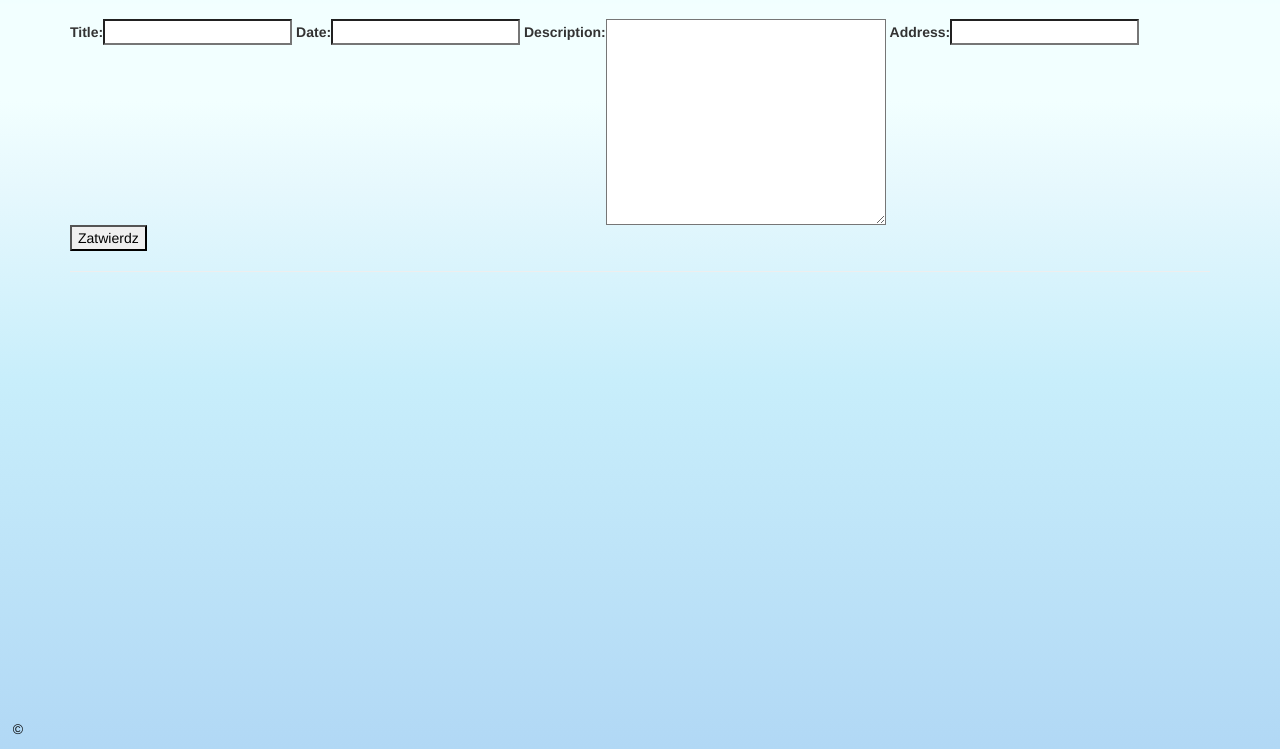
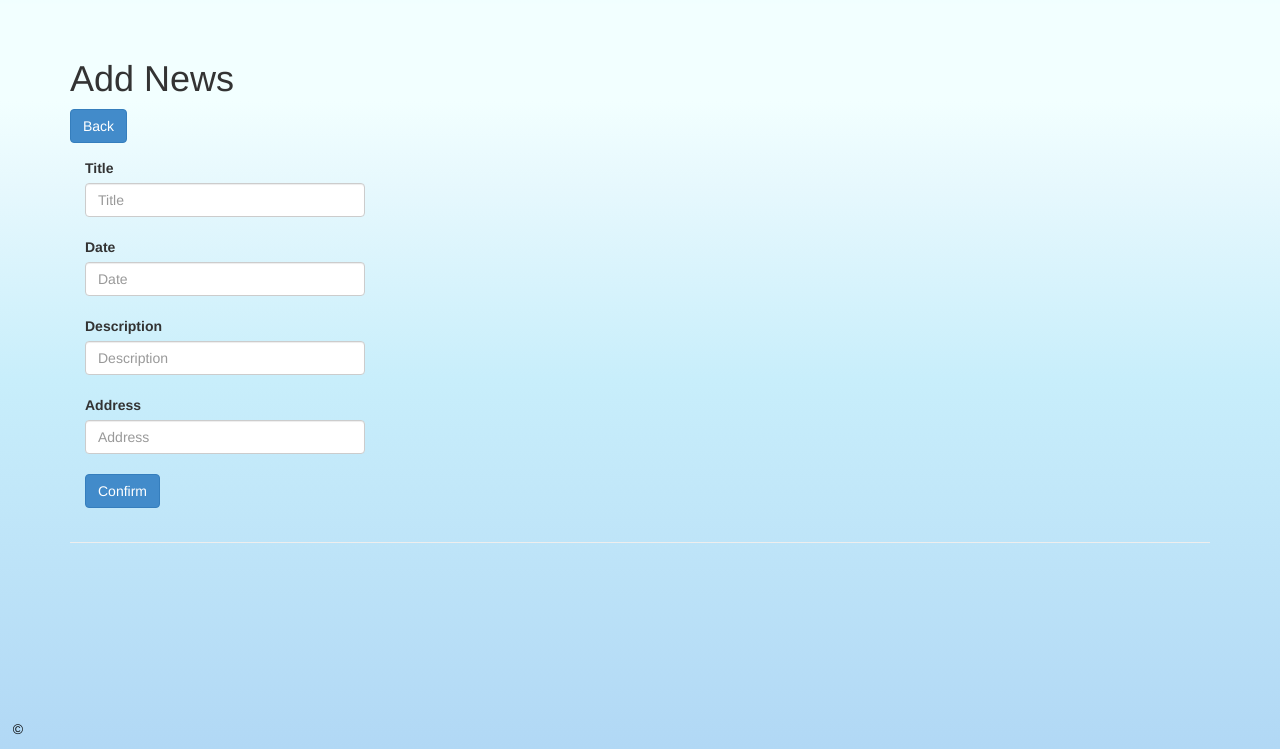
Before and after one commit to Meizoo/NewsCenter, a Django app: page /add in a window 1280 px wide. Shown: the part 51-800 px from the top of the page. Run offline with Django 3.2, Linux system fonts and the light colour scheme; some libraries are stand-ins or nearby versions.

Commit message:
Create news added

```diff
--- a/NewsCenter/NewsCenter/app/templates/app/details.html
+++ b/NewsCenter/NewsCenter/app/templates/app/details.html
@@ -2,8 +2,6 @@
 
 {% block content %}
 <div class="container jumbotron">
-	<button onclick="window.location='{% url 'news'%} '"></button>
-	<br />
     <h1> Tytuł: {{new.title}} </h1>
 	<hr />
 	<h5> Data rozpoczęcia: {{new.date|date:"Y m d D"}} </h5>
--- a/NewsCenter/NewsCenter/app/templates/app/form.html
+++ b/NewsCenter/NewsCenter/app/templates/app/form.html
@@ -1,9 +1,27 @@
 {% extends 'app/layout.html'%}
 
 {% block content %}
-<form method="post">
-	{{ csrf_tokem }}
-	{{ form	}}
-<button type="submit">Zatwierdz</button>
-</form>
+<div class="container form-group">
+	<br />
+	<div class="row">
+		<div >
+			<h1>Add News</h1>
+		</div>
+		<div >
+			<button onclick="window.location='{% url 'news' %}'" type="button" class="btn btn-primary">Back</button>
+		</div>
+	</div>
+</div>
+<div class="container form-group">
+	<form method="post">
+		{% csrf_token %}
+		{% for field in form %}
+			{{ field.errors }}
+			<label>{{ field.label }}</label>
+			<input placeholder="{{ field.label }}" class="form-control" name="{{ field.title }}" />
+			<br />
+		{% endfor %}
+	<button type="submit" class="btn btn-primary">Confirm</button>
+	</form>
+</div>
 {% endblock %}
--- a/NewsCenter/NewsCenter/app/views.py
+++ b/NewsCenter/NewsCenter/app/views.py
@@ -84,18 +84,22 @@
 
 	if request.method == 'POST':
 		form = EntryForms(request.POST)
+
 		if form.is_valid():
 			######
-			name = form.cleaned_data['title']
-			date = form.cleaned_data['title']
-			description = form.cleaned_data['title']
-			address = form.cleaned_data['title']
+			title = form.cleaned_data['title']
+			date = form.cleaned_data['date']
+			description = form.cleaned_data['description']
+			address = form.cleaned_data['address']
 
-			News.objects.create(title = title,
-				date = falase,
-				description = description	).save()
+			News.objects.create(
+				title = title,
+				date = date,
+				description = description,
+				address = address
+			).save()
 
-			return HttpResponeRedirect('/')
+			return HttpResponeRedirect('/news')
 	else:
 		form = EntryForms()
 
```
Also changed, not shown: NewsCenter/NewsCenter/app/templates/app/news.html (+8 -0 lines), NewsCenter/NewsCenter/app/static/app/content/bootstrap.css, NewsCenter/NewsCenter/db.sqlite3.
